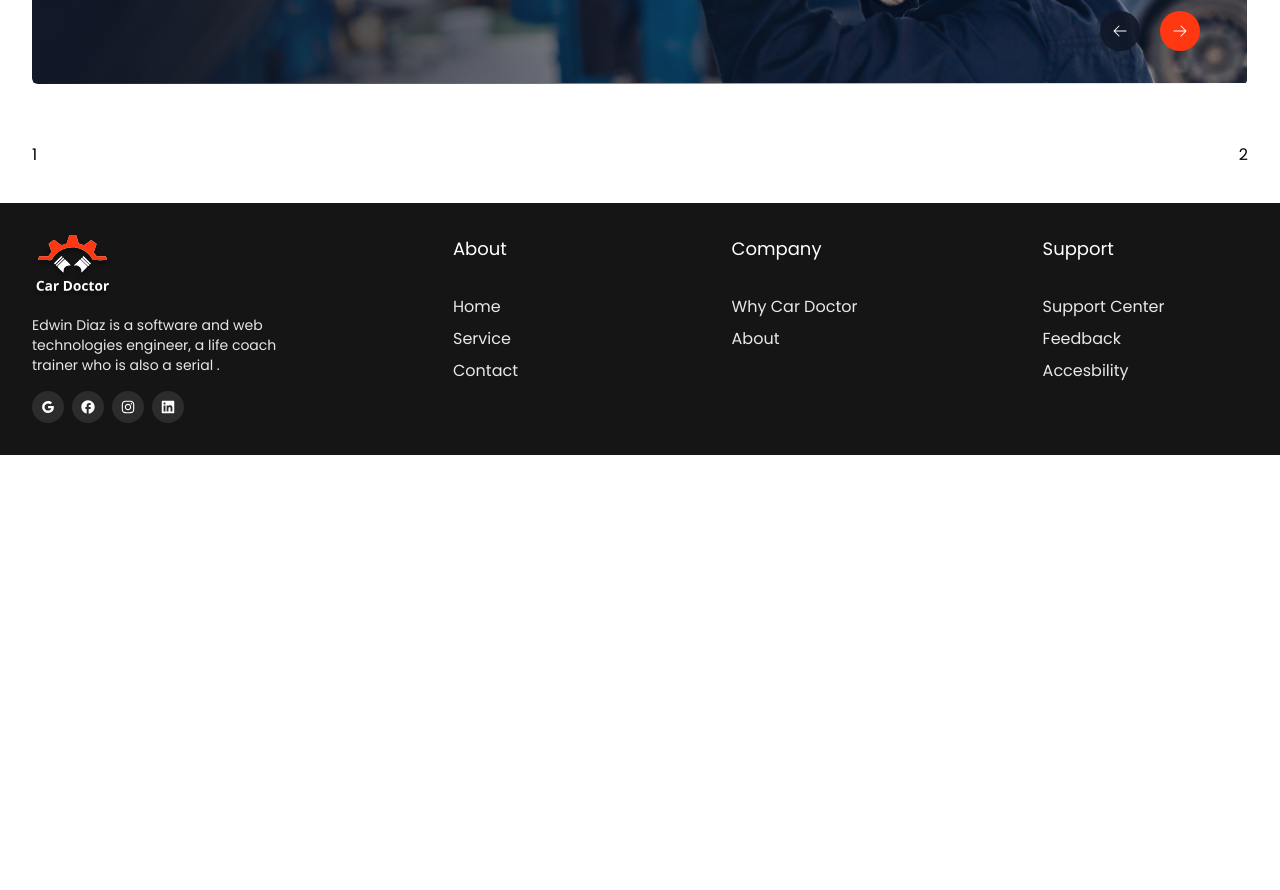
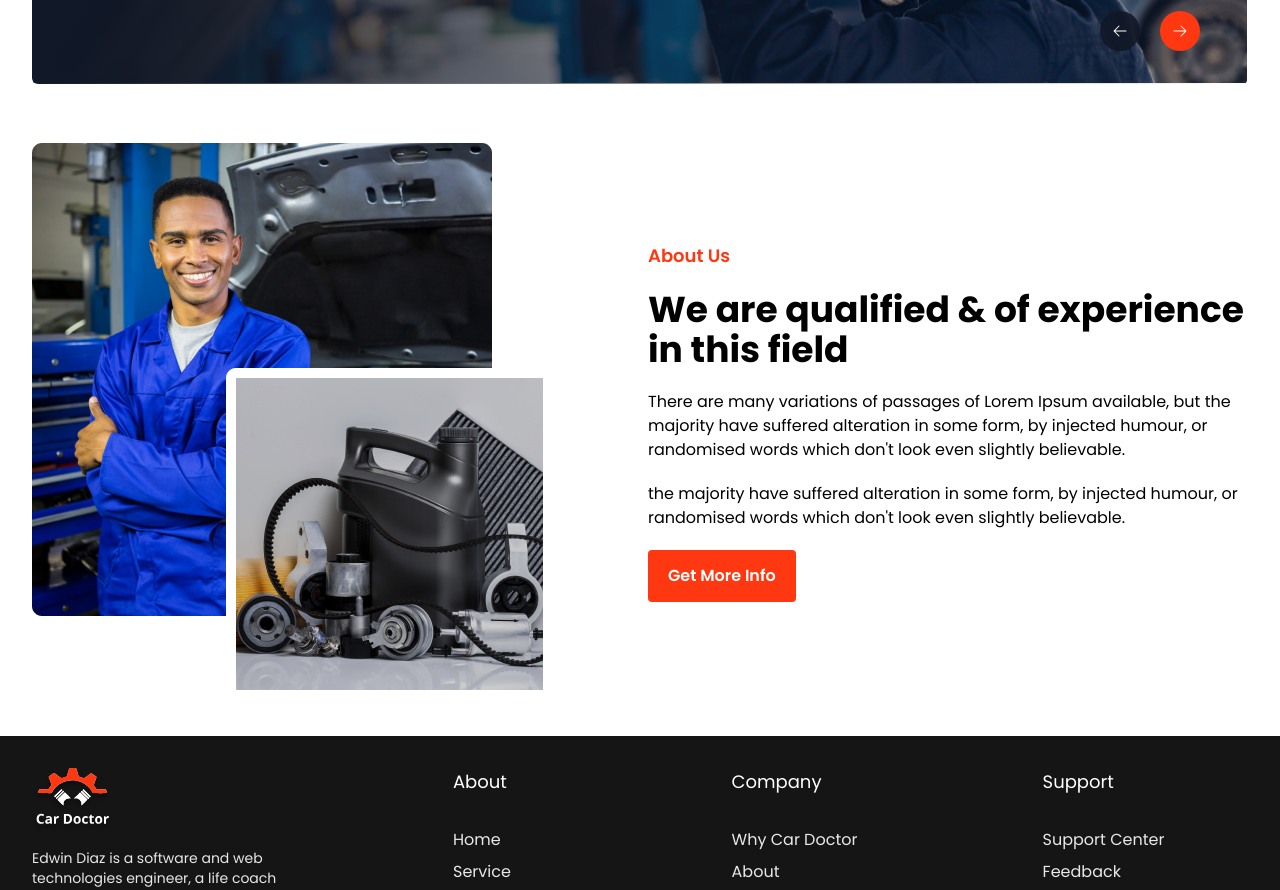
Before and after one commit to mahmudulmr19/car-doctor, a React (Vite) app in the folder client/: page / in a window 1280 px wide. Shown: the part 640-1530 px from the top of the page. Before the commit the page ends 1095 px from the top, so only its background shows below. Built offline with nearby package versions, Linux system fonts and the light colour scheme.

Commit message:
about us section done

```diff
--- a/client/src/components/home/AboutUs.jsx
+++ b/client/src/components/home/AboutUs.jsx
@@ -1,13 +1,32 @@
 import React from "react";
 import { Container } from "../shared";
-
+import about from "@/assets/images/about_us/about.png";
 const AboutUs = () => {
   return (
     <div>
-      <Container className="my-5 py-4">
-        <div className="flex items-center flex-col lg:flex-row justify-between">
-          <div>1</div>
-          <div>2</div>
+      <Container className="my-5 py-4 flex items-center flex-col lg:flex-row justify-between gap-4">
+        <div className="w-full">
+          <img src={about} alt="about" />
+        </div>
+        <div className="w-full space-y-5">
+          <h3 className="text-[#FF3811] text-lg font-semibold">About Us</h3>
+          <h2 className="text-2xl sm:text-3xl md:text-4xl font-bold">
+            We are qualified & of experience in this field
+          </h2>
+          <p>
+            There are many variations of passages of Lorem Ipsum available, but
+            the majority have suffered alteration in some form, by injected
+            humour, or randomised words which don't look even slightly
+            believable.{" "}
+          </p>
+          <p>
+            the majority have suffered alteration in some form, by injected
+            humour, or randomised words which don't look even slightly
+            believable.{" "}
+          </p>
+          <button className="py-3.5 px-5 rounded font-semibold bg-[#FF3811] hover:bg-[#e6320f] transition-all text-white">
+            Get More Info
+          </button>
         </div>
       </Container>
     </div>
```
